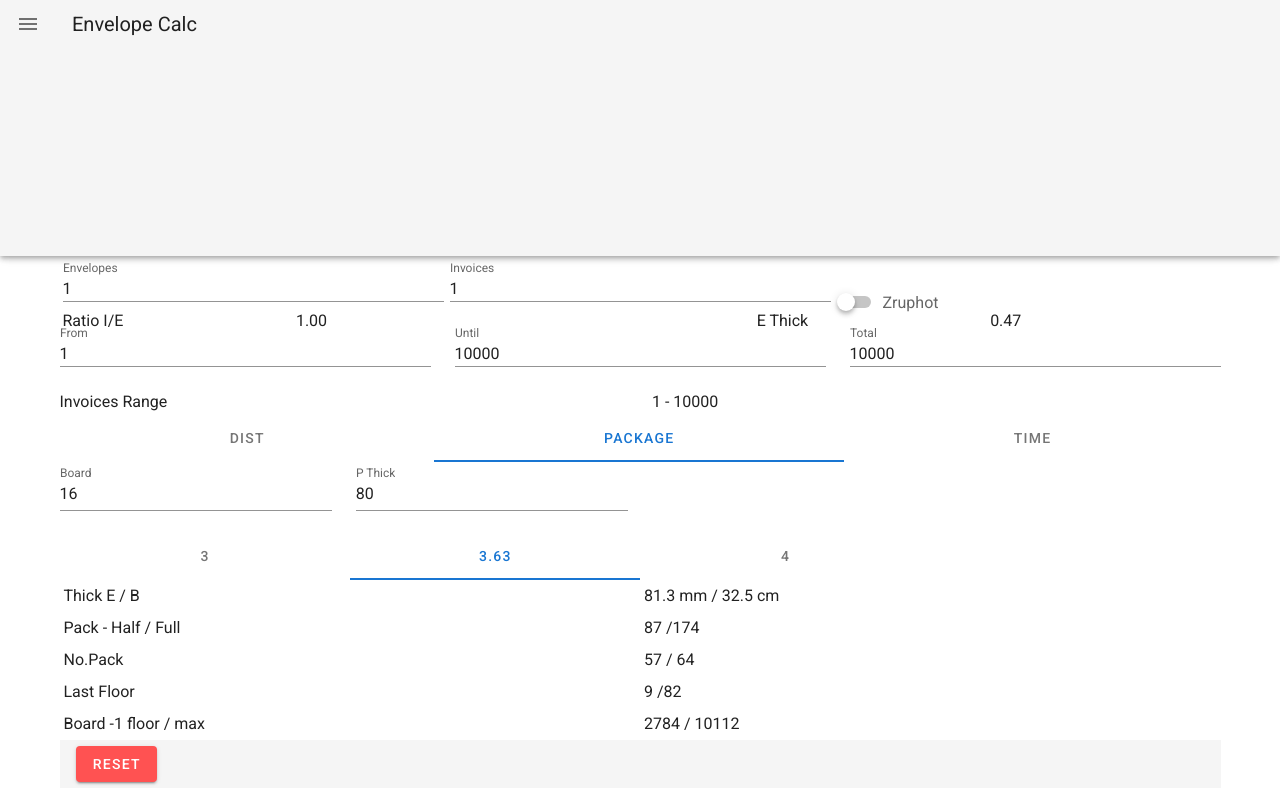
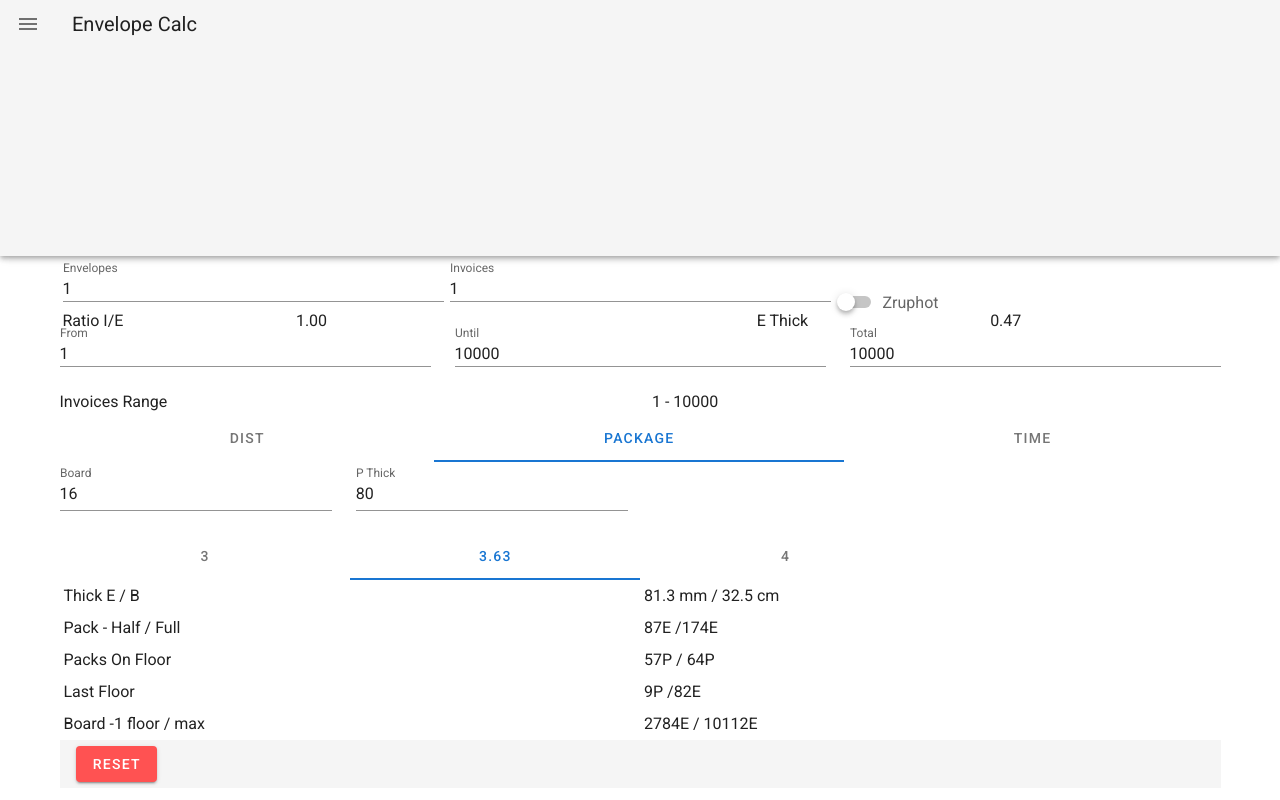
Before and after one commit to aviyot/envelope.calc, a Vue app: page / in a window 1280 px wide. Built offline with nearby package versions, Linux system fonts and the light colour scheme.

Commit message:
add label...

```diff
--- a/src/components/BoardCalc.vue
+++ b/src/components/BoardCalc.vue
@@ -16,8 +16,8 @@
         <label>Pack - Half / Full</label>
       </v-col>
       <v-col>
-        <span>{{calcPackageFullFloor(floor)}} /</span>
-        <span>{{calcPackageFullFloor(floor)*2}}</span>
+        <span>{{calcPackageFullFloor(floor)}}E /</span>
+        <span>{{calcPackageFullFloor(floor)*2}}E</span>
       </v-col>
     </v-row>
 
@@ -28,11 +28,11 @@
     -->
     <v-row>
       <v-col>
-        <label>No.Pack</label>
+        <label>Packs On Floor </label>
       </v-col>
       <v-col>
-        <span>{{packageAmount(calcPackageFullFloor(floor)*2).fullPackageAmount}}</span> /
-        <span>{{ Math.ceil(floor) * boardSize}}</span>
+        <span>{{packageAmount(calcPackageFullFloor(floor)*2).fullPackageAmount}}P</span> /
+        <span>{{ Math.ceil(floor) * boardSize}}P</span>
       </v-col>
     </v-row>
 
@@ -42,8 +42,8 @@
         <label>Last Floor</label>
       </v-col>
       <v-col>
-        <span>{{packageAmount(calcPackageFullFloor(floor)*2).fullPackageAmount % boardSize}} /</span>
-        <span>{{packageAmount(calcPackageFullFloor(floor)*2).lastPackageEnvelopesAmount}}</span>
+        <span>{{packageAmount(calcPackageFullFloor(floor)*2).fullPackageAmount % boardSize}}P /</span>
+        <span>{{packageAmount(calcPackageFullFloor(floor)*2).lastPackageEnvelopesAmount}}E</span>
       </v-col>
     </v-row>
     <v-row>
@@ -51,8 +51,8 @@
         <label>Board -1 floor / max</label>
       </v-col>
       <v-col>
-        <span>{{ boardSize * calcPackageFullFloor(floor)*2 }}</span> /
-        <span>{{maxEnvelopesOnBoard(Math.ceil(floor))}}</span>
+        <span>{{ boardSize * calcPackageFullFloor(floor)*2 }}E</span> /
+        <span>{{maxEnvelopesOnBoard(Math.ceil(floor))}}E</span>
       </v-col>
     </v-row>
     </v-container>
```
